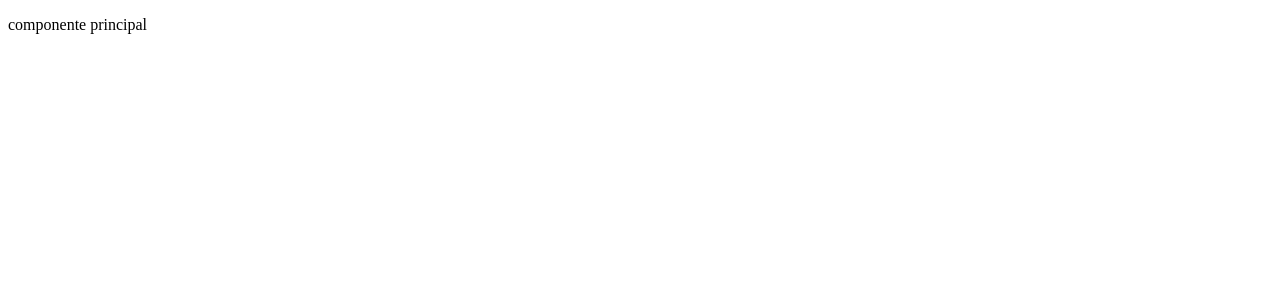
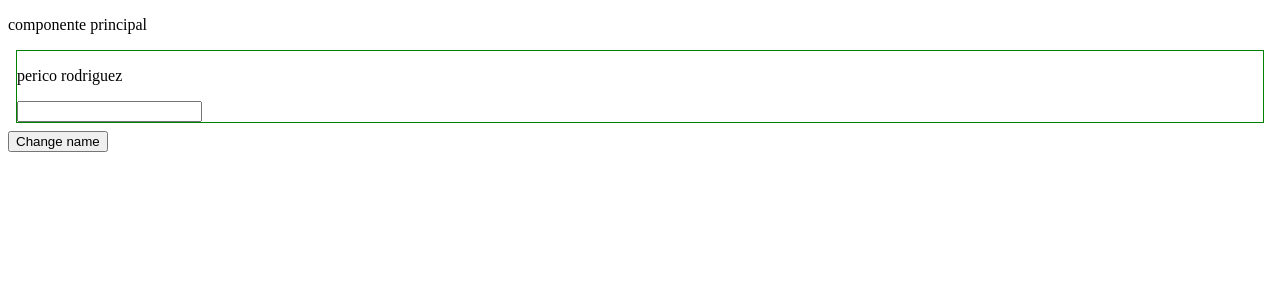
Before and after one commit to JAdrianP/CursoAngularStackBlitz2023, an Angular app: page / in a window 1280 px wide. Shown: the top 300 px of the page. Built offline with nearby package versions, Linux system fonts and the light colour scheme.

Commit message:
ejemplos de funciones de ciclo de vida

```diff
--- a/src/app/app.component.html
+++ b/src/app/app.component.html
@@ -1 +1,5 @@
 <p>componente principal</p>
+<!-- esto ahora hace referencia a una variable del componente app.component -->
+<app-test1 [name]="name" [lastName]="lastName"></app-test1>
+
+<button (click)="name = 'juan'; lastName='santander'">Change name</button>
--- a/src/app/app.component.ts
+++ b/src/app/app.component.ts
@@ -7,4 +7,10 @@ import { Component } from '@angular/core';
 })
 export class AppComponent {
   title = 'testAngular';
+  public name:string ="perico";
+  public lastName:string ="rodriguez";
+
+
+
+
 }
--- /dev/null
+++ b/src/app/test1/test1.component.html
@@ -0,0 +1,21 @@
+<!DOCTYPE html>
+<html lang="en">
+<head>
+    <meta charset="UTF-8">
+    <meta http-equiv="X-UA-Compatible" content="IE=edge">
+    <meta name="viewport" content="width=device-width, initial-scale=1.0">
+    <title>Document</title>
+</head>
+<body>
+
+
+
+<div style="border: 1px solid green;">
+    <p>{{name + ' ' + lastName}}</p>
+
+    <!-- ojo con importar el FormsModule -->
+    <input type="text" [(ngModel)]="middleName">
+</div>
+
+</body>
+</html>
--- /dev/null
+++ b/src/app/test1/test1.component.ts
@@ -0,0 +1,45 @@
+import { Component, DoCheck, Input, OnChanges, OnInit, SimpleChanges } from '@angular/core';
+
+@Component({
+  selector: 'app-test1',
+  templateUrl: 'test1.component.html',
+  styleUrls: ['test1.component.css']
+})
+
+//ojo con el import de oninit y la implementacion del metodo
+export class Test1Component implements OnInit, OnChanges, DoCheck {
+
+  @Input() name!: string;
+  @Input() lastName: string = 'perez';
+
+  public middleName:string ="";
+
+  constructor() {
+
+  }
+
+  //cunado el componente tiene minimo un input se entra aqui primero
+  ngOnChanges(changes: SimpleChanges): void {
+    console.log("onchanges", changes, changes['name'].isFirstChange());
+
+    if (changes['name'].isFirstChange()) {
+      console.log("carga los datos iniciales");
+    }
+
+  }
+
+  //eso suele llamar al back end para pillar los datos
+  //se ejecuta cuando esto se renderiza en el DOM, el
+  //constructor va antes, aqui solo se entrauna vez
+  ngOnInit(): void {
+    console.log("yrrrrrrrrrrr");
+
+  }
+
+//esto detecta practicamente todo
+  ngDoCheck(): void {
+    console.log("docheck");
+
+  }
+
+}
```
Also changed, not shown: src/app/app.module.ts (+6 -2 lines), src/app/test1/test1.component.css (added).
